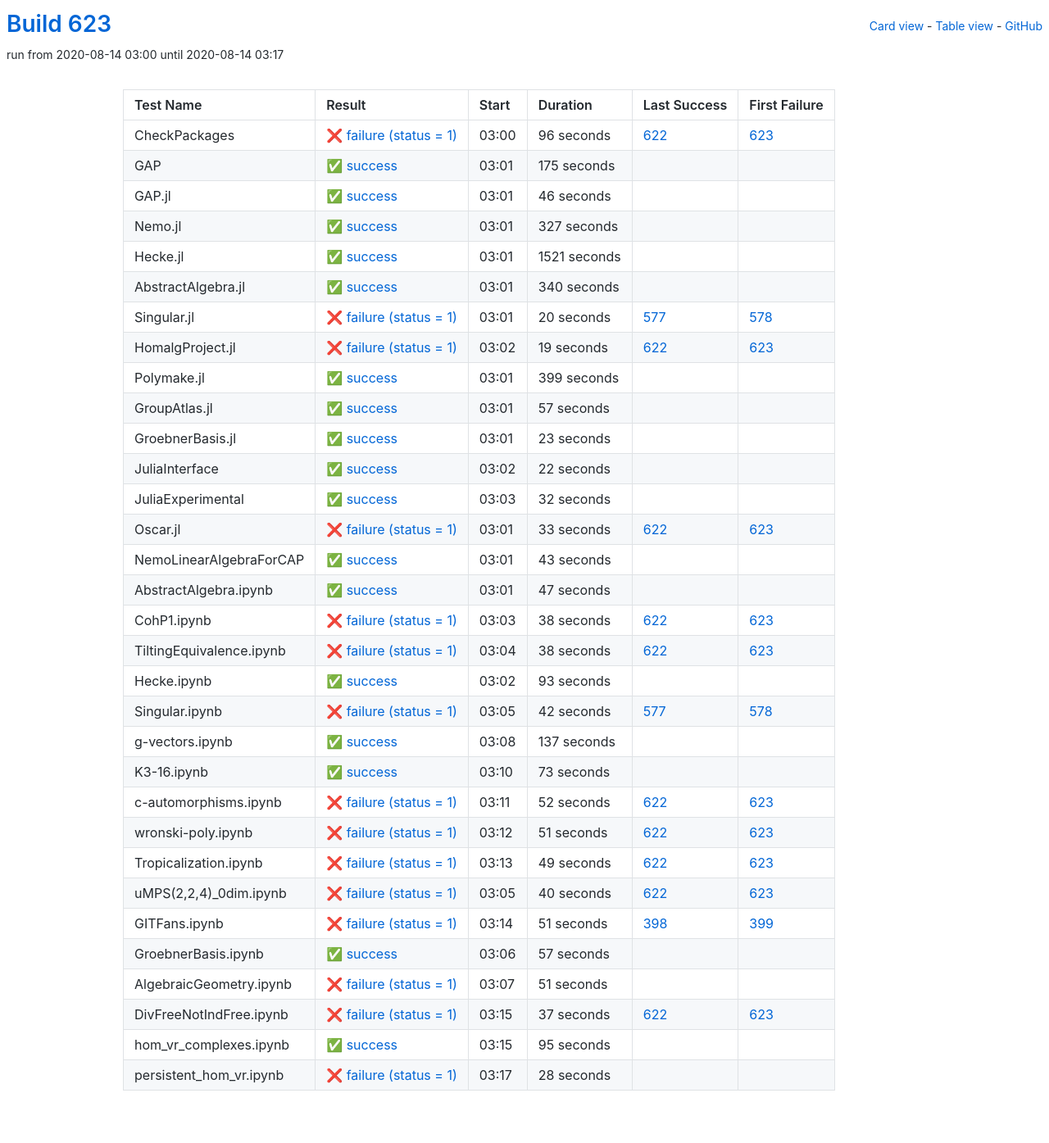
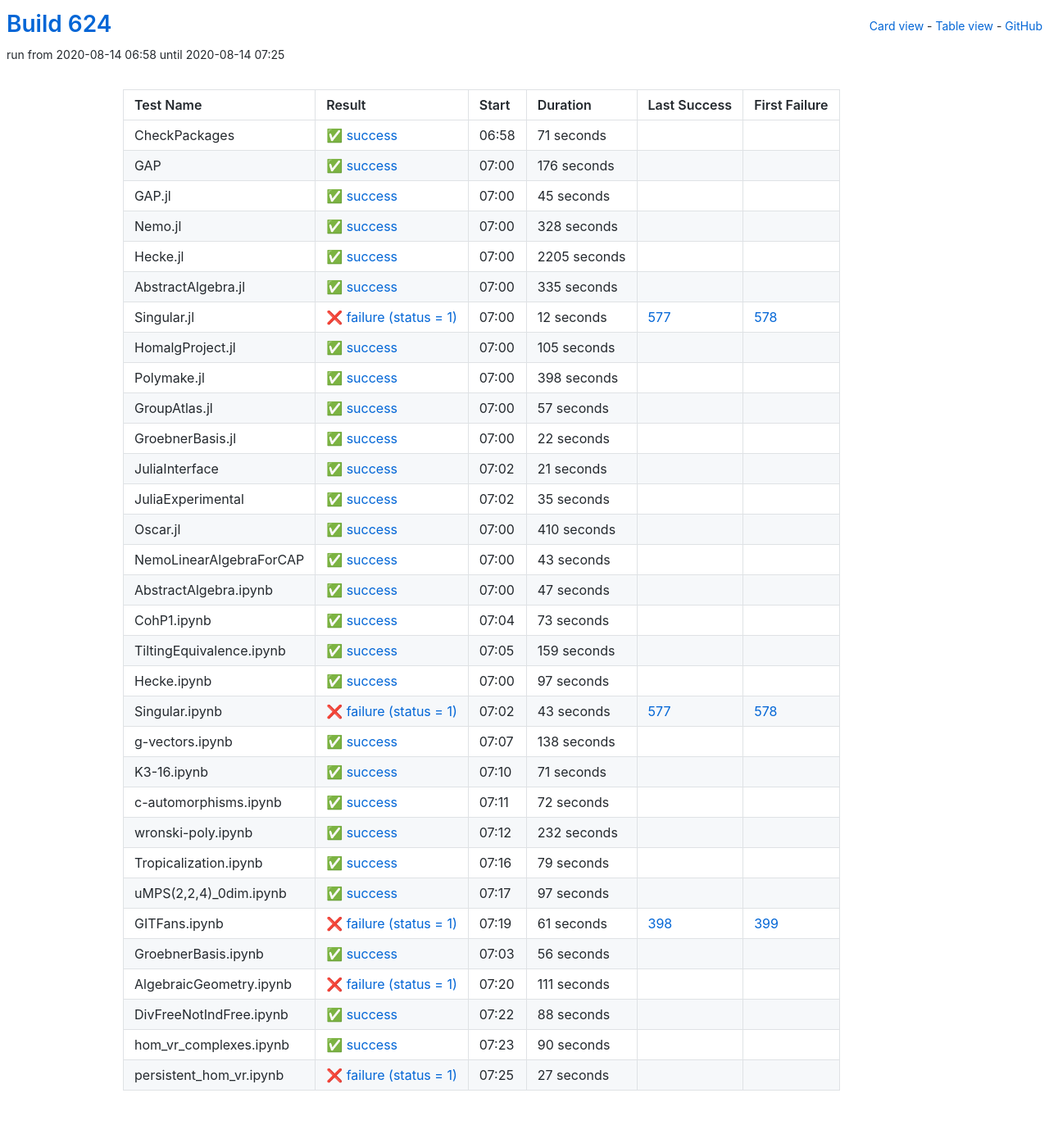
Before and after one commit to oscar-system/oscar-ci-status-stable, a Jekyll site: the page built from table.html, in a window 1280 px wide. Shown: the whole page at 82% size. Built offline with Jekyll 4.4.1, drawn with Linux system fonts in a browser that asks for light colours.

Commit message:
Build #624

```diff
--- a/_data/ci.yml
+++ b/_data/ci.yml
@@ -1,6 +1,6 @@
 ---
-build: 623
-build_url: https://oscarci.mathematik.uni-kl.de/job/oscar-stable/623/
+build: 624
+build_url: https://oscarci.mathematik.uni-kl.de/job/oscar-stable/624/
 job: oscar-stable
 organization: oscar-system
 repo: oscar-ci-status-stable
@@ -8,116 +8,116 @@ repourl: https://github.com/oscar-system/oscar-ci-status-stable
 tests:
 - name: CheckPackages
   id: checkpackages
-  log: https://oscarci.mathematik.uni-kl.de/job/oscar-stable/623/artifact/logs/build-623/CheckPackages.log
-  start: 2020-08-14 03:00
-  success: false
-  exitcode: 1
-  status: failure
-  duration: 96
-  last_success: 622
-  last_success_url: https://oscarci.mathematik.uni-kl.de/job/oscar-stable/622/
-  first_failure: 623
-  first_failure_url: https://oscarci.mathematik.uni-kl.de/job/oscar-stable/623/
-- name: GAP
-  id: gap
-  log: https://oscarci.mathematik.uni-kl.de/job/oscar-stable/623/artifact/logs/build-623/GAP.log
-  start: 2020-08-14 03:01
+  log: https://oscarci.mathematik.uni-kl.de/job/oscar-stable/624/artifact/logs/build-624/CheckPackages.log
+  start: 2020-08-14 06:58
   success: true
   exitcode: 0
   status: success
-  duration: 175
+  duration: 71
+  last_success: false
+  last_success_url:
+  first_failure: false
+  first_failure_url:
+- name: GAP
+  id: gap
+  log: https://oscarci.mathematik.uni-kl.de/job/oscar-stable/624/artifact/logs/build-624/GAP.log
+  start: 2020-08-14 07:00
+  success: true
+  exitcode: 0
+  status: success
+  duration: 176
   last_success: false
   last_success_url:
   first_failure: false
   first_failure_url:
 - name: GAP.jl
   id: gap-jl
-  log: https://oscarci.mathematik.uni-kl.de/job/oscar-stable/623/artifact/logs/build-623/GAP.jl.log
-  start: 2020-08-14 03:01
+  log: https://oscarci.mathematik.uni-kl.de/job/oscar-stable/624/artifact/logs/build-624/GAP.jl.log
+  start: 2020-08-14 07:00
   success: true
   exitcode: 0
   status: success
-  duration: 46
+  duration: 45
   last_success: false
   last_success_url:
   first_failure: false
   first_failure_url:
 - name: Nemo.jl
   id: nemo-jl
-  log: https://oscarci.mathematik.uni-kl.de/job/oscar-stable/623/artifact/logs/build-623/Nemo.jl.log
-  start: 2020-08-14 03:01
+  log: https://oscarci.mathematik.uni-kl.de/job/oscar-stable/624/artifact/logs/build-624/Nemo.jl.log
+  start: 2020-08-14 07:00
   success: true
   exitcode: 0
   status: success
-  duration: 327
+  duration: 328
   last_success: false
   last_success_url:
   first_failure: false
   first_failure_url:
 - name: Hecke.jl
   id: hecke-jl
-  log: https://oscarci.mathematik.uni-kl.de/job/oscar-stable/623/artifact/logs/build-623/Hecke.jl.log
-  start: 2020-08-14 03:01
+  log: https://oscarci.mathematik.uni-kl.de/job/oscar-stable/624/artifact/logs/build-624/Hecke.jl.log
+  start: 2020-08-14 07:00
   success: true
   exitcode: 0
   status: success
-  duration: 1521
+  duration: 2205
   last_success: false
   last_success_url:
   first_failure: false
   first_failure_url:
 - name: AbstractAlgebra.jl
   id: abstractalgebra-jl
-  log: https://oscarci.mathematik.uni-kl.de/job/oscar-stable/623/artifact/logs/build-623/AbstractAlgebra.jl.log
-  start: 2020-08-14 03:01
+  log: https://oscarci.mathematik.uni-kl.de/job/oscar-stable/624/artifact/logs/build-624/AbstractAlgebra.jl.log
+  start: 2020-08-14 07:00
   success: true
   exitcode: 0
   status: success
-  duration: 340
+  duration: 335
   last_success: false
   last_success_url:
   first_failure: false
   first_failure_url:
 - name: Singular.jl
   id: singular-jl
-  log: https://oscarci.mathematik.uni-kl.de/job/oscar-stable/623/artifact/logs/build-623/Singular.jl.log
-  start: 2020-08-14 03:01
+  log: https://oscarci.mathematik.uni-kl.de/job/oscar-stable/624/artifact/logs/build-624/Singular.jl.log
+  start: 2020-08-14 07:00
   success: false
   exitcode: 1
   status: failure
-  duration: 20
+  duration: 12
   last_success: 577
   last_success_url: https://oscarci.mathematik.uni-kl.de/job/oscar-stable/577/
   first_failure: 578
   first_failure_url: https://oscarci.mathematik.uni-kl.de/job/oscar-stable/578/
 - name: HomalgProject.jl
   id: homalgproject-jl
-  log: https://oscarci.mathematik.uni-kl.de/job/oscar-stable/623/artifact/logs/build-623/HomalgProject.jl.log
-  start: 2020-08-14 03:02
-  success: false
-  exitcode: 1
-  status: failure
-  duration: 19
-  last_success: 622
-  last_success_url: https://oscarci.mathematik.uni-kl.de/job/oscar-stable/622/
-  first_failure: 623
-  first_failure_url: https://oscarci.mathematik.uni-kl.de/job/oscar-stable/623/
-- name: Polymake.jl
-  id: polymake-jl
-  log: https://oscarci.mathematik.uni-kl.de/job/oscar-stable/623/artifact/logs/build-623/Polymake.jl.log
-  start: 2020-08-14 03:01
+  log: https://oscarci.mathematik.uni-kl.de/job/oscar-stable/624/artifact/logs/build-624/HomalgProject.jl.log
+  start: 2020-08-14 07:00
   success: true
   exitcode: 0
   status: success
-  duration: 399
+  duration: 105
+  last_success: false
+  last_success_url:
+  first_failure: false
+  first_failure_url:
+- name: Polymake.jl
+  id: polymake-jl
+  log: https://oscarci.mathematik.uni-kl.de/job/oscar-stable/624/artifact/logs/build-624/Polymake.jl.log
+  start: 2020-08-14 07:00
+  success: true
+  exitcode: 0
+  status: success
+  duration: 398
   last_success: false
   last_success_url:
   first_failure: false
   first_failure_url:
 - name: GroupAtlas.jl
   id: groupatlas-jl
-  log: https://oscarci.mathematik.uni-kl.de/job/oscar-stable/623/artifact/logs/build-623/GroupAtlas.jl.log
-  start: 2020-08-14 03:01
+  log: https://oscarci.mathematik.uni-kl.de/job/oscar-stable/624/artifact/logs/build-624/GroupAtlas.jl.log
+  start: 2020-08-14 07:00
   success: true
   exitcode: 0
   status: success
@@ -128,20 +128,8 @@ tests:
   first_failure_url:
 - name: GroebnerBasis.jl
   id: groebnerbasis-jl
-  log: https://oscarci.mathematik.uni-kl.de/job/oscar-stable/623/artifact/logs/build-623/GroebnerBasis.jl.log
-  start: 2020-08-14 03:01
-  success: true
-  exitcode: 0
-  status: success
-  duration: 23
-  last_success: false
-  last_success_url:
-  first_failure: false
-  first_failure_url:
-- name: JuliaInterface
-  id: juliainterface
-  log: https://oscarci.mathematik.uni-kl.de/job/oscar-stable/623/artifact/logs/build-623/JuliaInterface.log
-  start: 2020-08-14 03:02
+  log: https://oscarci.mathematik.uni-kl.de/job/oscar-stable/624/artifact/logs/build-624/GroebnerBasis.jl.log
+  start: 2020-08-14 07:00
   success: true
   exitcode: 0
   status: success
@@ -150,34 +138,46 @@ tests:
   last_success_url:
   first_failure: false
   first_failure_url:
-- name: JuliaExperimental
-  id: juliaexperimental
-  log: https://oscarci.mathematik.uni-kl.de/job/oscar-stable/623/artifact/logs/build-623/JuliaExperimental.log
-  start: 2020-08-14 03:03
+- name: JuliaInterface
+  id: juliainterface
+  log: https://oscarci.mathematik.uni-kl.de/job/oscar-stable/624/artifact/logs/build-624/JuliaInterface.log
+  start: 2020-08-14 07:02
   success: true
   exitcode: 0
   status: success
-  duration: 32
+  duration: 21
+  last_success: false
+  last_success_url:
+  first_failure: false
+  first_failure_url:
+- name: JuliaExperimental
+  id: juliaexperimental
+  log: https://oscarci.mathematik.uni-kl.de/job/oscar-stable/624/artifact/logs/build-624/JuliaExperimental.log
+  start: 2020-08-14 07:02
+  success: true
+  exitcode: 0
+  status: success
+  duration: 35
   last_success: false
   last_success_url:
   first_failure: false
   first_failure_url:
 - name: Oscar.jl
   id: oscar-jl
-  log: https://oscarci.mathematik.uni-kl.de/job/oscar-stable/623/artifact/logs/build-623/Oscar.jl.log
-  start: 2020-08-14 03:01
-  success: false
-  exitcode: 1
-  status: failure
-  duration: 33
-  last_success: 622
-  last_success_url: https://oscarci.mathematik.uni-kl.de/job/oscar-stable/622/
-  first_failure: 623
-  first_failure_url: https://oscarci.mathematik.uni-kl.de/job/oscar-stable/623/
+  log: https://oscarci.mathematik.uni-kl.de/job/oscar-stable/624/artifact/logs/build-624/Oscar.jl.log
+  start: 2020-08-14 07:00
+  success: true
+  exitcode: 0
+  status: success
+  duration: 410
+  last_success: false
+  last_success_url:
+  first_failure: false
+  first_failure_url:
 - name: NemoLinearAlgebraForCAP
   id: nemolinearalgebraforcap
-  log: https://oscarci.mathematik.uni-kl.de/job/oscar-stable/623/artifact/logs/build-623/NemoLinearAlgebraForCAP.log
-  start: 2020-08-14 03:01
+  log: https://oscarci.mathematik.uni-kl.de/job/oscar-stable/624/artifact/logs/build-624/NemoLinearAlgebraForCAP.log
+  start: 2020-08-14 07:00
   success: true
   exitcode: 0
   status: success
@@ -188,8 +188,8 @@ tests:
   first_failure_url:
 - name: AbstractAlgebra.ipynb
   id: abstractalgebra-ipynb
-  log: https://oscarci.mathematik.uni-kl.de/job/oscar-stable/623/artifact/logs/build-623/AbstractAlgebra.ipynb.log
-  start: 2020-08-14 03:01
+  log: https://oscarci.mathematik.uni-kl.de/job/oscar-stable/624/artifact/logs/build-624/AbstractAlgebra.ipynb.log
+  start: 2020-08-14 07:00
   success: true
   exitcode: 0
   status: success
@@ -200,68 +200,8 @@ tests:
   first_failure_url:
 - name: CohP1.ipynb
   id: cohp1-ipynb
-  log: https://oscarci.mathematik.uni-kl.de/job/oscar-stable/623/artifact/logs/build-623/CohP1.ipynb.log
-  start: 2020-08-14 03:03
-  success: false
-  exitcode: 1
-  status: failure
-  duration: 38
-  last_success: 622
-  last_success_url: https://oscarci.mathematik.uni-kl.de/job/oscar-stable/622/
-  first_failure: 623
-  first_failure_url: https://oscarci.mathematik.uni-kl.de/job/oscar-stable/623/
-- name: TiltingEquivalence.ipynb
-  id: tiltingequivalence-ipynb
-  log: https://oscarci.mathematik.uni-kl.de/job/oscar-stable/623/artifact/logs/build-623/TiltingEquivalence.ipynb.log
-  start: 2020-08-14 03:04
-  success: false
-  exitcode: 1
-  status: failure
-  duration: 38
-  last_success: 622
-  last_success_url: https://oscarci.mathematik.uni-kl.de/job/oscar-stable/622/
-  first_failure: 623
-  first_failure_url: https://oscarci.mathematik.uni-kl.de/job/oscar-stable/623/
-- name: Hecke.ipynb
-  id: hecke-ipynb
-  log: https://oscarci.mathematik.uni-kl.de/job/oscar-stable/623/artifact/logs/build-623/Hecke.ipynb.log
-  start: 2020-08-14 03:02
-  success: true
-  exitcode: 0
-  status: success
-  duration: 93
-  last_success: false
-  last_success_url:
-  first_failure: false
-  first_failure_url:
-- name: Singular.ipynb
-  id: singular-ipynb
-  log: https://oscarci.mathematik.uni-kl.de/job/oscar-stable/623/artifact/logs/build-623/Singular.ipynb.log
-  start: 2020-08-14 03:05
-  success: false
-  exitcode: 1
-  status: failure
-  duration: 42
-  last_success: 577
-  last_success_url: https://oscarci.mathematik.uni-kl.de/job/oscar-stable/577/
-  first_failure: 578
-  first_failure_url: https://oscarci.mathematik.uni-kl.de/job/oscar-stable/578/
-- name: g-vectors.ipynb
-  id: g-vectors-ipynb
-  log: https://oscarci.mathematik.uni-kl.de/job/oscar-stable/623/artifact/logs/build-623/g-vectors.ipynb.log
-  start: 2020-08-14 03:08
-  success: true
-  exitcode: 0
-  status: success
-  duration: 137
-  last_success: false
-  last_success_url:
-  first_failure: false
-  first_failure_url:
-- name: K3-16.ipynb
-  id: k3-16-ipynb
-  log: https://oscarci.mathematik.uni-kl.de/job/oscar-stable/623/artifact/logs/build-623/K3-16.ipynb.log
-  start: 2020-08-14 03:10
+  log: https://oscarci.mathematik.uni-kl.de/job/oscar-stable/624/artifact/logs/build-624/CohP1.ipynb.log
+  start: 2020-08-14 07:04
   success: true
   exitcode: 0
   status: success
@@ -270,122 +210,182 @@ tests:
   last_success_url:
   first_failure: false
   first_failure_url:
-- name: c-automorphisms.ipynb
-  id: c-automorphisms-ipynb
-  log: https://oscarci.mathematik.uni-kl.de/job/oscar-stable/623/artifact/logs/build-623/c-automorphisms.ipynb.log
-  start: 2020-08-14 03:11
+- name: TiltingEquivalence.ipynb
+  id: tiltingequivalence-ipynb
+  log: https://oscarci.mathematik.uni-kl.de/job/oscar-stable/624/artifact/logs/build-624/TiltingEquivalence.ipynb.log
+  start: 2020-08-14 07:05
+  success: true
+  exitcode: 0
+  status: success
+  duration: 159
+  last_success: false
+  last_success_url:
+  first_failure: false
+  first_failure_url:
+- name: Hecke.ipynb
+  id: hecke-ipynb
+  log: https://oscarci.mathematik.uni-kl.de/job/oscar-stable/624/artifact/logs/build-624/Hecke.ipynb.log
+  start: 2020-08-14 07:00
+  success: true
+  exitcode: 0
+  status: success
+  duration: 97
+  last_success: false
+  last_success_url:
+  first_failure: false
+  first_failure_url:
+- name: Singular.ipynb
+  id: singular-ipynb
+  log: https://oscarci.mathematik.uni-kl.de/job/oscar-stable/624/artifact/logs/build-624/Singular.ipynb.log
+  start: 2020-08-14 07:02
   success: false
   exitcode: 1
   status: failure
-  duration: 52
-  last_success: 622
-  last_success_url: https://oscarci.mathematik.uni-kl.de/job/oscar-stable/622/
-  first_failure: 623
-  first_failure_url: https://oscarci.mathematik.uni-kl.de/job/oscar-stable/623/
+  duration: 43
+  last_success: 577
+  last_success_url: https://oscarci.mathematik.uni-kl.de/job/oscar-stable/577/
+  first_failure: 578
+  first_failure_url: https://oscarci.mathematik.uni-kl.de/job/oscar-stable/578/
+- name: g-vectors.ipynb
+  id: g-vectors-ipynb
+  log: https://oscarci.mathematik.uni-kl.de/job/oscar-stable/624/artifact/logs/build-624/g-vectors.ipynb.log
+  start: 2020-08-14 07:07
+  success: true
+  exitcode: 0
+  status: success
+  duration: 138
+  last_success: false
+  last_success_url:
+  first_failure: false
+  first_failure_url:
+- name: K3-16.ipynb
+  id: k3-16-ipynb
+  log: https://oscarci.mathematik.uni-kl.de/job/oscar-stable/624/artifact/logs/build-624/K3-16.ipynb.log
+  start: 2020-08-14 07:10
+  success: true
+  exitcode: 0
+  status: success
+  duration: 71
+  last_success: false
+  last_success_url:
+  first_failure: false
+  first_failure_url:
+- name: c-automorphisms.ipynb
+  id: c-automorphisms-ipynb
+  log: https://oscarci.mathematik.uni-kl.de/job/oscar-stable/624/artifact/logs/build-624/c-automorphisms.ipynb.log
+  start: 2020-08-14 07:11
+  success: true
+  exitcode: 0
+  status: success
+  duration: 72
+  last_success: false
+  last_success_url:
+  first_failure: false
+  first_failure_url:
 - name: wronski-poly.ipynb
   id: wronski-poly-ipynb
-  log: https://oscarci.mathematik.uni-kl.de/job/oscar-stable/623/artifact/logs/build-623/wronski-poly.ipynb.log
-  start: 2020-08-14 03:12
+  log: https://oscarci.mathematik.uni-kl.de/job/oscar-stable/624/artifact/logs/build-624/wronski-poly.ipynb.log
+  start: 2020-08-14 07:12
+  success: true
+  exitcode: 0
+  status: success
+  duration: 232
+  last_success: false
+  last_success_url:
+  first_failure: false
+  first_failure_url:
+- name: Tropicalization.ipynb
+  id: tropicalization-ipynb
+  log: https://oscarci.mathematik.uni-kl.de/job/oscar-stable/624/artifact/logs/build-624/Tropicalization.ipynb.log
+  start: 2020-08-14 07:16
+  success: true
+  exitcode: 0
+  status: success
+  duration: 79
+  last_success: false
+  last_success_url:
+  first_failure: false
+  first_failure_url:
+- name: uMPS(2,2,4)_0dim.ipynb
+  id: umps-2-2-4-0dim-ipynb
+  log: https://oscarci.mathematik.uni-kl.de/job/oscar-stable/624/artifact/logs/build-624/uMPS-2-2-4-_0dim.ipynb.log
+  start: 2020-08-14 07:17
+  success: true
+  exitcode: 0
+  status: success
+  duration: 97
+  last_success: false
+  last_success_url:
+  first_failure: false
+  first_failure_url:
+- name: GITFans.ipynb
+  id: gitfans-ipynb
+  log: https://oscarci.mathematik.uni-kl.de/job/oscar-stable/624/artifact/logs/build-624/GITFans.ipynb.log
+  start: 2020-08-14 07:19
   success: false
   exitcode: 1
   status: failure
-  duration: 51
-  last_success: 622
-  last_success_url: https://oscarci.mathematik.uni-kl.de/job/oscar-stable/622/
-  first_failure: 623
-  first_failure_url: https://oscarci.mathematik.uni-kl.de/job/oscar-stable/623/
-- name: Tropicalization.ipynb
-  id: tropicalization-ipynb
-  log: https://oscarci.mathematik.uni-kl.de/job/oscar-stable/623/artifact/logs/build-623/Tropicalization.ipynb.log
-  start: 2020-08-14 03:13
-  success: false
-  exitcode: 1
-  status: failure
-  duration: 49
-  last_success: 622
-  last_success_url: https://oscarci.mathematik.uni-kl.de/job/oscar-stable/622/
-  first_failure: 623
-  first_failure_url: https://oscarci.mathematik.uni-kl.de/job/oscar-stable/623/
-- name: uMPS(2,2,4)_0dim.ipynb
-  id: umps-2-2-4-0dim-ipynb
-  log: https://oscarci.mathematik.uni-kl.de/job/oscar-stable/623/artifact/logs/build-623/uMPS-2-2-4-_0dim.ipynb.log
-  start: 2020-08-14 03:05
-  success: false
-  exitcode: 1
-  status: failure
-  duration: 40
-  last_success: 622
-  last_success_url: https://oscarci.mathematik.uni-kl.de/job/oscar-stable/622/
-  first_failure: 623
-  first_failure_url: https://oscarci.mathematik.uni-kl.de/job/oscar-stable/623/
-- name: GITFans.ipynb
-  id: gitfans-ipynb
-  log: https://oscarci.mathematik.uni-kl.de/job/oscar-stable/623/artifact/logs/build-623/GITFans.ipynb.log
-  start: 2020-08-14 03:14
-  success: false
-  exitcode: 1
-  status: failure
-  duration: 51
+  duration: 61
   last_success: 398
   last_success_url: https://oscarci.mathematik.uni-kl.de/job/oscar-stable/398/
   first_failure: 399
   first_failure_url: https://oscarci.mathematik.uni-kl.de/job/oscar-stable/399/
 - name: GroebnerBasis.ipynb
   id: groebnerbasis-ipynb
-  log: https://oscarci.mathematik.uni-kl.de/job/oscar-stable/623/artifact/logs/build-623/GroebnerBasis.ipynb.log
-  start: 2020-08-14 03:06
+  log: https://oscarci.mathematik.uni-kl.de/job/oscar-stable/624/artifact/logs/build-624/GroebnerBasis.ipynb.log
+  start: 2020-08-14 07:03
   success: true
   exitcode: 0
   status: success
-  duration: 57
+  duration: 56
   last_success: false
   last_success_url:
   first_failure: false
   first_failure_url:
 - name: AlgebraicGeometry.ipynb
   id: algebraicgeometry-ipynb
-  log: https://oscarci.mathematik.uni-kl.de/job/oscar-stable/623/artifact/logs/build-623/AlgebraicGeometry.ipynb.log
-  start: 2020-08-14 03:07
+  log: https://oscarci.mathematik.uni-kl.de/job/oscar-stable/624/artifact/logs/build-624/AlgebraicGeometry.ipynb.log
+  start: 2020-08-14 07:20
   success: false
   exitcode: 1
   status: failure
-  duration: 51
+  duration: 111
   last_success: false
   last_success_url:
   first_failure: false
   first_failure_url:
 - name: DivFreeNotIndFree.ipynb
   id: divfreenotindfree-ipynb
-  log: https://oscarci.mathematik.uni-kl.de/job/oscar-stable/623/artifact/logs/build-623/DivFreeNotIndFree.ipynb.log
-  start: 2020-08-14 03:15
-  success: false
-  exitcode: 1
-  status: failure
-  duration: 37
-  last_success: 622
-  last_success_url: https://oscarci.mathematik.uni-kl.de/job/oscar-stable/622/
-  first_failure: 623
-  first_failure_url: https://oscarci.mathematik.uni-kl.de/job/oscar-stable/623/
-- name: hom_vr_complexes.ipynb
-  id: hom-vr-complexes-ipynb
-  log: https://oscarci.mathematik.uni-kl.de/job/oscar-stable/623/artifact/logs/build-623/hom_vr_complexes.ipynb.log
-  start: 2020-08-14 03:15
+  log: https://oscarci.mathematik.uni-kl.de/job/oscar-stable/624/artifact/logs/build-624/DivFreeNotIndFree.ipynb.log
+  start: 2020-08-14 07:22
   success: true
   exitcode: 0
   status: success
-  duration: 95
+  duration: 88
+  last_success: false
+  last_success_url:
+  first_failure: false
+  first_failure_url:
+- name: hom_vr_complexes.ipynb
+  id: hom-vr-complexes-ipynb
+  log: https://oscarci.mathematik.uni-kl.de/job/oscar-stable/624/artifact/logs/build-624/hom_vr_complexes.ipynb.log
+  start: 2020-08-14 07:23
+  success: true
+  exitcode: 0
+  status: success
+  duration: 90
   last_success: false
   last_success_url:
   first_failure: false
   first_failure_url:
 - name: persistent_hom_vr.ipynb
   id: persistent-hom-vr-ipynb
-  log: https://oscarci.mathematik.uni-kl.de/job/oscar-stable/623/artifact/logs/build-623/persistent_hom_vr.ipynb.log
-  start: 2020-08-14 03:17
+  log: https://oscarci.mathematik.uni-kl.de/job/oscar-stable/624/artifact/logs/build-624/persistent_hom_vr.ipynb.log
+  start: 2020-08-14 07:25
   success: false
   exitcode: 1
   status: failure
-  duration: 28
+  duration: 27
   last_success: false
   last_success_url:
   first_failure: false
```
Also changed, not shown: README.md.
